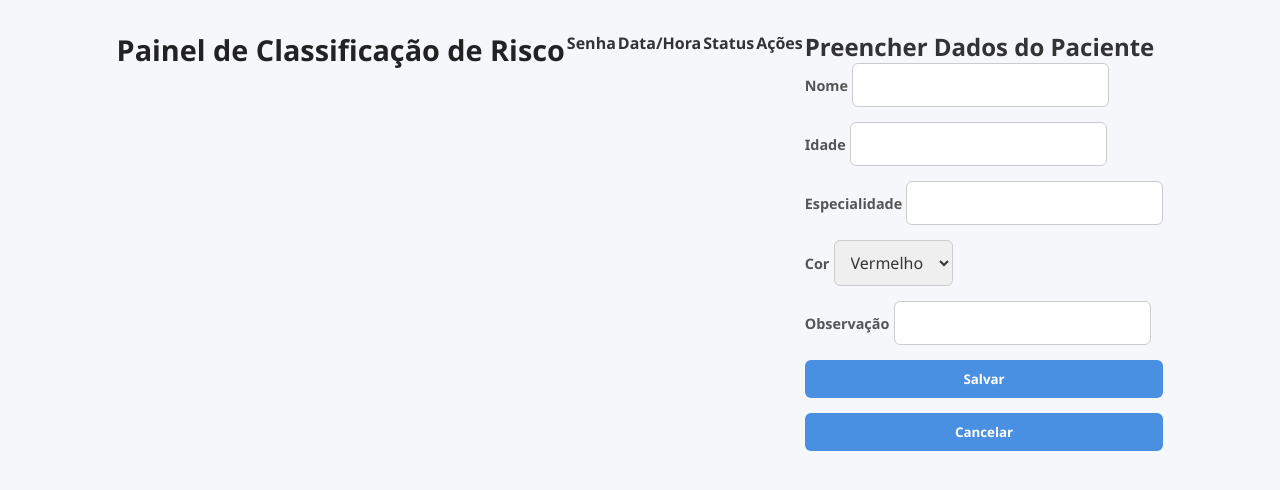
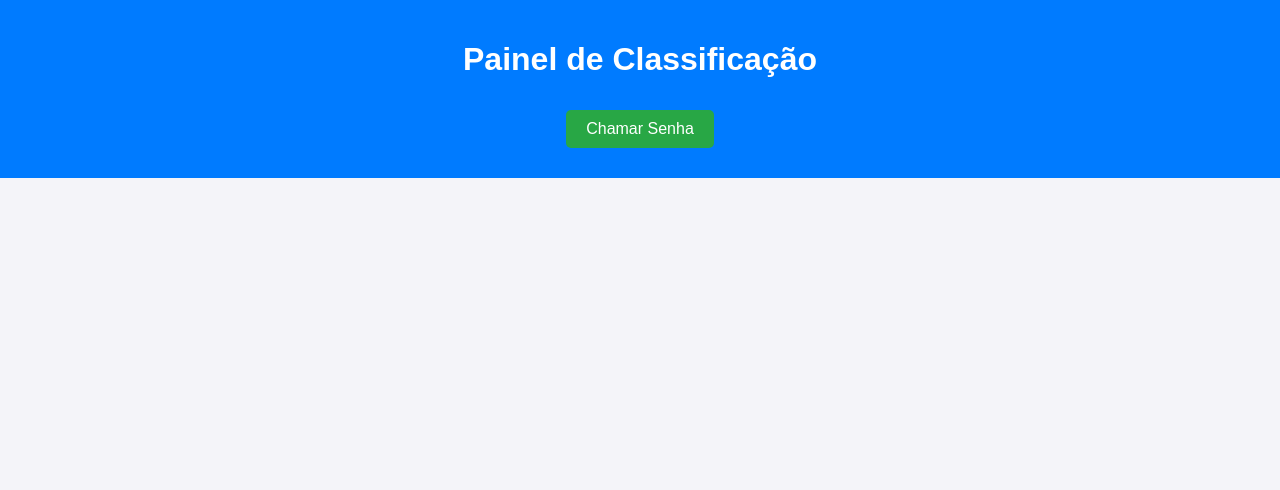
Before and after one commit to analista-sistemas/painel_bakcup, a website: page painel_classificacao/index.html in a window 1280 px wide. Drawn offline with Linux system fonts and the light colour scheme; no server answers.

Commit message:
melhorando codigo

```diff
--- a/painel_classificacao/index.html
+++ b/painel_classificacao/index.html
@@ -2,66 +2,59 @@
 <html lang="pt-BR">
   <head>
     <meta charset="UTF-8" />
-    <title>Painel de Classificação de Risco</title>
-    <!-- Link para o CSS externo -->
+    <meta name="viewport" content="width=device-width, initial-scale=1.0" />
+    <title>Painel de Classificação</title>
     <link rel="stylesheet" href="style.css" />
   </head>
   <body>
-    <!-- Título da página -->
-    <h1>Painel de Classificação de Risco</h1>
+    <!-- Painel principal com o botão para chamar senha -->
+    <div class="painel">
+      <h1>Painel de Classificação</h1>
+      <!-- Botão que inicia o fluxo de chamar senha -->
+      <button id="btn-chamar" onclick="chamarSenha()">Chamar Senha</button>
+    </div>
 
-    <!-- Tabela para listar as senhas aguardando -->
-    <table id="senhaTable">
-      <thead>
-        <tr>
-          <th>Senha</th>
-          <th>Data/Hora</th>
-          <th>Status</th>
-          <th>Ações</th>
-        </tr>
-      </thead>
-      <tbody>
-        <!-- As linhas da tabela são geradas dinamicamente pelo JavaScript -->
-      </tbody>
-    </table>
+    <!-- Modal para preenchimento dos dados do paciente -->
+    <div id="modal-paciente" class="modal" style="display: none">
+      <div class="modal-content">
+        <h2>Preencher Dados do Paciente</h2>
+        <form id="form-paciente">
+          <!-- Campo para inserir o nome do paciente -->
+          <label for="nome">Nome:</label>
+          <input type="text" id="nome" name="nome" required />
 
-    <!-- Modal para preencher informações do paciente -->
-    <div id="modal">
-      <div id="modal-content">
-        <h2>Preencher Dados do Paciente</h2>
-        <form id="form">
-          <div class="form-group">
-            <label for="nome">Nome</label>
-            <input type="text" id="nome" required />
+          <!-- Campo para inserir a idade -->
+          <label for="idade">Idade:</label>
+          <input type="number" id="idade" name="idade" required />
+
+          <!-- Campo para inserir a especialidade -->
+          <label for="especialidade">Especialidade:</label>
+          <input type="text" id="especialidade" name="especialidade" required />
+
+          <!-- Campo para selecionar a cor de classificação -->
+          <label for="cor">Cor da Classificação:</label>
+          <input type="text" id="cor" name="cor" />
+
+          <!-- Campo para adicionar observações -->
+          <label for="observacao">Observação:</label>
+          <textarea id="observacao" name="observacao"></textarea>
+
+          <!-- Botões de ação no modal -->
+          <div class="actions">
+            <!-- Salva os dados do paciente -->
+            <button type="button" onclick="salvarDados()">Salvar</button>
+            <!-- Finaliza a classificação -->
+            <button type="button" onclick="finalizarClassificacao()">
+              Finalizar
+            </button>
+            <!-- Fecha o modal sem salvar -->
+            <button type="button" onclick="fecharModal()">Fechar</button>
           </div>
-          <div class="form-group">
-            <label for="idade">Idade</label>
-            <input type="number" id="idade" required />
-          </div>
-          <div class="form-group">
-            <label for="especialidade">Especialidade</label>
-            <input type="text" id="especialidade" required />
-          </div>
-          <div class="form-group">
-            <label for="cor">Cor</label>
-            <select id="cor" required>
-              <option value="Vermelho">Vermelho</option>
-              <option value="Amarelo">Amarelo</option>
-              <option value="Verde">Verde</option>
-              <option value="Azul">Azul</option>
-            </select>
-          </div>
-          <div class="form-group">
-            <label for="observacao">Observação</label>
-            <input type="text" id="observacao" />
-          </div>
-          <button type="button" id="salvarBtn">Salvar</button>
-          <button type="button" id="cancelarBtn">Cancelar</button>
         </form>
       </div>
     </div>
 
-    <!-- Link para o JavaScript externo (defer garante que o HTML carregue antes do script) -->
-    <script src="script.js" defer></script>
+    <!-- Inclusão do script JavaScript -->
+    <script src="script.js"></script>
   </body>
 </html>
--- a/painel_classificacao/style.css
+++ b/painel_classificacao/style.css
@@ -1,124 +1,77 @@
-/* Reset básico */
-* {
+/* Estilo global do corpo */
+body {
+  font-family: Arial, sans-serif;
   margin: 0;
   padding: 0;
-  box-sizing: border-box;
-  font-family: "Segoe UI", Tahoma, Geneva, Verdana, sans-serif;
-  color: #333;
+  background-color: #f4f4f9; /* Fundo neutro para destacar o painel */
 }
 
-body {
-  background: #f5f7fa;
+/* Painel principal */
+.painel {
+  padding: 20px;
+  text-align: center;
+  background: #007bff; /* Cor de fundo azul para o painel */
+  color: white;
+}
+
+/* Estilo dos botões */
+button {
+  padding: 10px 20px;
+  margin: 10px;
+  font-size: 16px;
+  cursor: pointer;
+  border: none;
+  border-radius: 5px;
+  background-color: #28a745; /* Cor verde agradável */
+  color: white;
+}
+
+/* Efeito ao passar o mouse sobre o botão */
+button:hover {
+  background-color: #218838;
+}
+
+/* Modal: fundo transparente escuro */
+.modal {
+  position: fixed;
+  top: 0;
+  left: 0;
+  width: 100%;
+  height: 100%;
+  background: rgba(0, 0, 0, 0.5);
   display: flex;
   justify-content: center;
-  align-items: flex-start;
-  min-height: 100vh;
-  padding: 30px 15px;
+  align-items: center;
 }
 
-/* Container centralizado */
-.container {
-  background: #fff;
+/* Conteúdo do modal */
+.modal-content {
+  background: white;
+  padding: 20px;
   border-radius: 8px;
-  box-shadow: 0 3px 10px rgba(0, 0, 0, 0.1);
-  padding: 25px 30px;
-  max-width: 480px;
-  width: 100%;
+  box-shadow: 0 4px 10px rgba(0, 0, 0, 0.3);
+  width: 300px;
 }
 
-/* Título */
-h1 {
-  font-weight: 600;
-  font-size: 1.8rem;
-  margin-bottom: 20px;
-  color: #222;
-  text-align: center;
+/* Estilo dos rótulos dos campos */
+label {
+  display: block;
+  margin-top: 10px;
 }
 
-/* Formulário */
-form {
-  display: flex;
-  flex-direction: column;
-  gap: 15px;
+/* Estilo dos campos de entrada e texto */
+input,
+textarea {
+  width: 100%;
+  padding: 8px;
+  margin: 5px 0;
+  border: 1px solid #ccc;
+  border-radius: 4px;
 }
 
-label {
-  font-weight: 600;
-  font-size: 0.9rem;
-  margin-bottom: 6px;
-  color: #555;
-}
-
-input[type="text"],
-input[type="number"],
-select,
-textarea {
-  padding: 10px 12px;
-  border: 1.5px solid #ccc;
-  border-radius: 6px;
-  font-size: 1rem;
-  transition: border-color 0.2s ease-in-out;
-  resize: vertical;
-}
-
-input[type="text"]:focus,
-input[type="number"]:focus,
-select:focus,
-textarea:focus {
-  border-color: #4a90e2;
-  outline: none;
-}
-
-/* Botões */
-.buttons {
+/* Botões no modal organizados */
+.actions {
   display: flex;
-  justify-content: flex-end;
-  gap: 12px;
+  justify-content: space-between;
   margin-top: 15px;
 }
-
-button {
-  background: #4a90e2;
-  border: none;
-  color: white;
-  padding: 10px 18px;
-  font-weight: 600;
-  border-radius: 6px;
-  cursor: pointer;
-  transition: background-color 0.25s ease-in-out;
-}
-
-button:hover {
-  background: #357abd;
-}
-
-button:disabled {
-  background: #a0bce6;
-  cursor: not-allowed;
-}
-
-/* Mensagem de confirmação */
-.message {
-  text-align: center;
-  color: #2d8a27;
-  font-weight: 600;
-  margin-top: 15px;
-  font-size: 1rem;
-  opacity: 0;
-  transition: opacity 0.4s ease-in-out;
-}
-
-.message.show {
-  opacity: 1;
-}
-
-/* Responsividade básica */
-@media (max-width: 520px) {
-  .container {
-    padding: 20px 15px;
-  }
-
-  h1 {
-    font-size: 1.5rem;
-  }
-}
```
